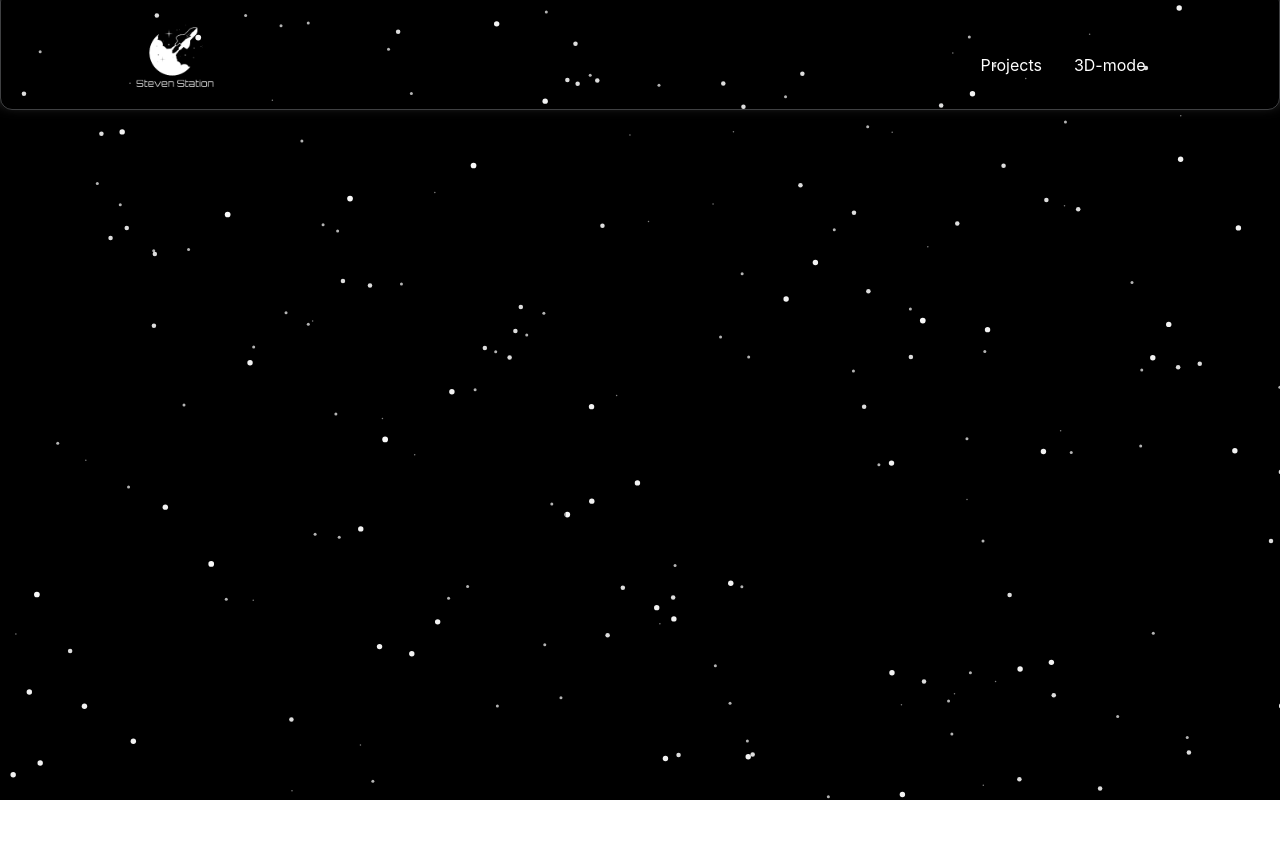
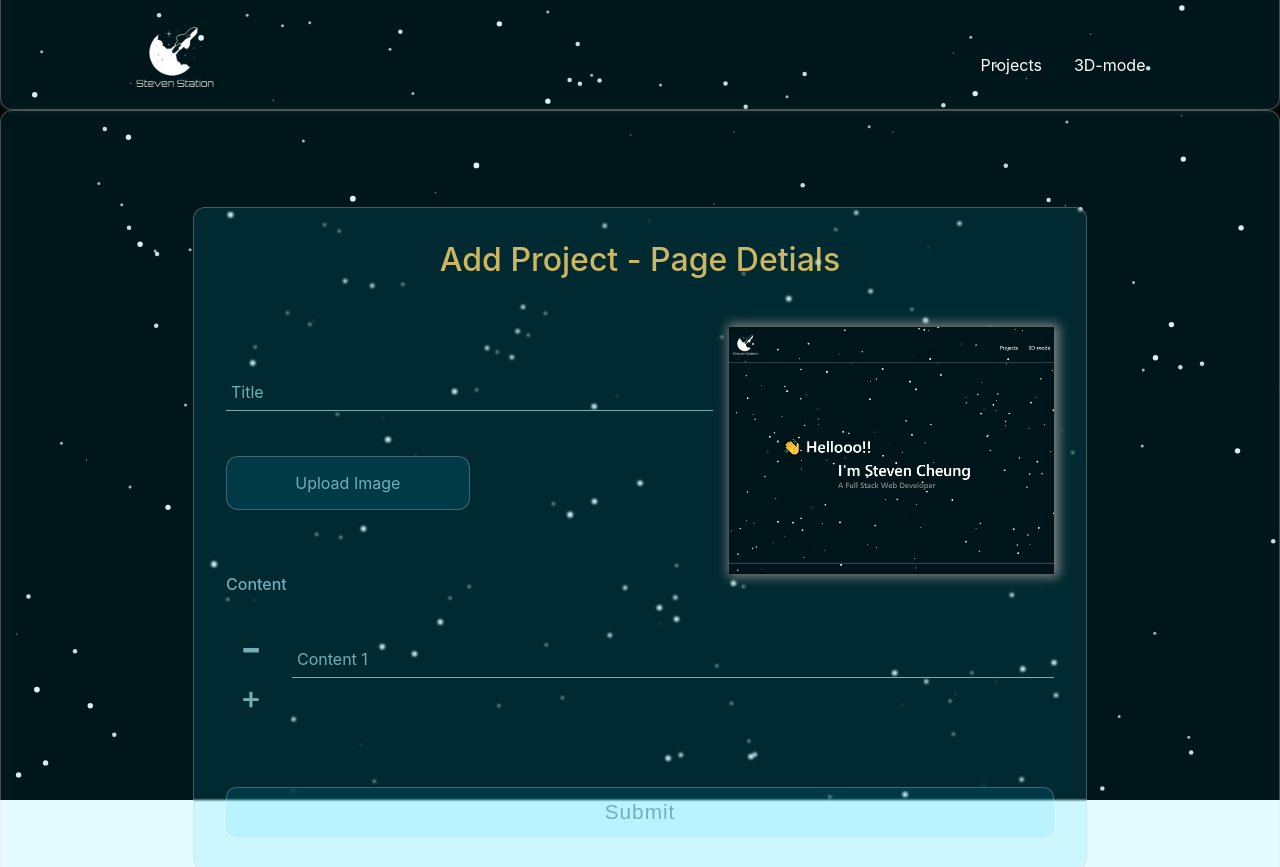
Before and after one commit to Steven-CheungSiuFung/Personal-Portfolio-Website, a Next.js app: page /projects/add-project/1 in a window 1280 px wide. Before the commit this address had no page. Shown: the top 867 px of the page. Built offline with nearby package versions, Linux system fonts and the light colour scheme.

Commit message:
create add-project-detials-page page and the add-project-page-form component

```diff
--- /dev/null
+++ b/components/add-project-page-form/add-project-page-form.component.js
@@ -0,0 +1,193 @@
+import { useState } from "react";
+import Image from "next/image";
+import FormInput from "../form-input/form-input.component";
+
+import MyText from "../utils/my-text/my-text.component";
+import MyButton from "../my-button/my-button.component";
+import Spacer from "../utils/spacer/spacer.component";
+import { colors } from "../utils/colors/colors.styles";
+import {
+  AddProjectFormContainer,
+  FormTitleContainer,
+  ProjectTitleImageContainer,
+  ProjectTitleWrapper,
+  UploadImageButtton,
+  ProjectImageWrapeer,
+  TechStackContainer,
+  TechStackContentButtonWrapper,
+  TechStackContentButton,
+  TechStackContentWrapper,
+} from "./add-project-page-form.styles";
+
+const defaultFormFields = {
+  page: "",
+  content: "",
+  image: {},
+};
+
+// The init state for content and backend content array
+const defaultContent = [
+  {
+    id: "content-0",
+    value: "",
+  },
+];
+
+const AddProjectPageForm = ({ projectId }) => {
+  const [formFields, setFormFields] = useState(defaultFormFields);
+  const [contentArray, setContentArray] = useState(defaultContent);
+  const [imagePreview, setImagePreview] = useState(
+    "/images/personal-portfolio-website.png"
+  );
+  const { page } = formFields;
+
+  // Set {page} input into formFields state
+  const onChangeHandler = (event) => {
+    const { name, value } = event.target;
+    setFormFields({ ...formFields, [name]: value });
+  };
+
+  // Hold {content content}
+  const onContentChange = (event) => {
+    const { id, value } = event.target;
+    const newArray = contentArray.slice();
+    const index = Number(id.split("-")[1]);
+    newArray[index].value = value;
+    setContentArray(newArray);
+  };
+
+  // add a new input field for content content
+  const addContentInput = (event) => {
+    const newNode = {
+      id: `content-${contentArray.length}`,
+      value: "",
+    };
+    const newArray = contentArray.slice();
+    newArray.push(newNode);
+    setContentArray(newArray);
+  };
+
+  // remove the last input field for content content
+  const removeContentInput = (event) => {
+    if (contentArray.length <= 1) return;
+    const newArray = contentArray.slice();
+    newArray.pop();
+    setContentArray(newArray);
+  };
+
+  // upload image, set into image preview and formfields
+  const uploadImageHandler = (event) => {
+    setImagePreview(URL.createObjectURL(event.target.files[0]));
+    setFormFields({ ...formFields, image: event.target.files[0] });
+  };
+
+  // submit form
+  const onSubmitHandler = async (event) => {
+    event.preventDefault();
+
+    console.log("formFileds ==> ", formFields);
+
+    const formData = {
+      ...formFields,
+      content: JSON.stringify(contentArray),
+    };
+
+    console.log("CLient FormData ==> ", formData);
+
+    const body = new FormData();
+    Object.keys(formData).map((key) => {
+      body.append(key, formData[key]);
+    });
+    console.log("dataForm ==> ", body);
+    // const response = await fetch("/api/project/create-project", {
+    //   method: "POST",
+    //   body: body,
+    // });
+    // const data = await response.json();
+    // console.log(data);
+  };
+
+  return (
+    <AddProjectFormContainer>
+      <FormTitleContainer>
+        <MyText size={"2rem"} weight={"500"} color={colors.main} opacity={0.9}>
+          Add Project - Page Detials
+        </MyText>
+      </FormTitleContainer>
+
+      <Spacer position={"top"} size={"3rem"}></Spacer>
+
+      <ProjectTitleImageContainer>
+        {/* Project Title and Upload Image Button */}
+        <ProjectTitleWrapper>
+          <FormInput
+            label="Title"
+            type="text"
+            name="page"
+            value={page}
+            onChange={onChangeHandler}
+          />
+          <UploadImageButtton>
+            Upload Image
+            <input
+              type="file"
+              accept="image/*"
+              name="input-image"
+              onChange={uploadImageHandler}
+              hidden
+            />
+          </UploadImageButtton>
+        </ProjectTitleWrapper>
+
+        {/* Project Image Preview */}
+        <ProjectImageWrapeer>
+          <Image
+            src={imagePreview}
+            alt={`project-img`}
+            layout="fill"
+            objectFit="cover"
+          />
+        </ProjectImageWrapeer>
+      </ProjectTitleImageContainer>
+
+      <MyText size={"1rem"} weight={"500"} color={colors.tech}>
+        Content
+      </MyText>
+      <TechStackContainer>
+        <TechStackContentButtonWrapper>
+          <TechStackContentButton onClick={removeContentInput}>
+            <MyText size={"3rem"} weight={"500"} color={colors.tech}>
+              -
+            </MyText>
+          </TechStackContentButton>
+          <TechStackContentButton onClick={addContentInput}>
+            <MyText size={"2rem"} weight={"500"} color={colors.tech}>
+              +
+            </MyText>
+          </TechStackContentButton>
+        </TechStackContentButtonWrapper>
+        <TechStackContentWrapper>
+          {contentArray.map((item, index) => (
+            <FormInput
+              key={index}
+              id={item.id}
+              label={`Content ${index + 1}`}
+              name={`content-${index}`}
+              type="text"
+              value={item.value}
+              onChange={onContentChange}
+            />
+          ))}
+        </TechStackContentWrapper>
+      </TechStackContainer>
+      <Spacer position={"top"} size={"2rem"}></Spacer>
+
+      <Spacer position={"top"} size={"2rem"}></Spacer>
+      <MyButton buttonTypes={"base"} onClick={onSubmitHandler}>
+        Submit
+      </MyButton>
+    </AddProjectFormContainer>
+  );
+};
+
+export default AddProjectPageForm;
--- /dev/null
+++ b/components/add-project-page-form/add-project-page-form.styles.js
@@ -0,0 +1,79 @@
+import styled from "styled-components";
+import { glassmorphism } from "../utils/glassmorphism/glassmorphism.styles";
+import { colors } from "../utils/colors/colors.styles";
+
+const imageWidth = "400px";
+const imageHeight = "247px";
+
+export const AddProjectFormContainer = styled.form`
+  width: 100%;
+  padding: 2rem;
+  ${glassmorphism.primary};
+  backdrop-filter: blur(1px) saturate(100%);
+`;
+
+export const FormTitleContainer = styled.div`
+  text-align: center;
+`;
+
+export const ProjectTitleImageContainer = styled.div`
+  width: 100%;
+  display: flex;
+  gap: 1rem;
+`;
+
+export const ProjectTitleWrapper = styled.div`
+  flex: 3;
+`;
+
+export const UploadImageButtton = styled.label`
+  width: 50%;
+  display: flex;
+  justify-content: center;
+  align-items: center;
+  padding: 1rem;
+  cursor: pointer;
+  color: ${colors.tech};
+  ${glassmorphism.primary};
+
+  &:hover {
+    color: ${colors.main};
+  }
+`;
+
+export const ProjectImageWrapeer = styled.div`
+  width: ${imageWidth};
+  height: ${imageHeight};
+  display: flex;
+  flex: 2;
+  position: relative;
+  justify-content: center;
+  align-items: center;
+  box-shadow: 2px 0px 10px 3px gray;
+`;
+
+export const TechStackContainer = styled.div`
+  width: 100%;
+  display: flex;
+  gap: 1rem;
+`;
+
+export const TechStackContentButtonWrapper = styled.div`
+  display: flex;
+  flex-direction: column;
+  justify-content: flex-start;
+  padding-top: 1.8rem;
+`;
+
+export const TechStackContentButton = styled.div`
+  width: 50px;
+  height: 50px;
+  display: flex;
+  justify-content: center;
+  align-items: center;
+  cursor: pointer;
+`;
+
+export const TechStackContentWrapper = styled.div`
+  width: 100%;
+`;
--- a/components/add-project-section/add-project-section.component.js
+++ b/components/add-project-section/add-project-section.component.js
@@ -1,11 +1,16 @@
 import AddProjectForm from "../add-project-form/add-project-form.component";
+import AddProjectPageForm from "../add-project-page-form/add-project-page-form.component";
 
 import { AddProjectSectionContainer } from "./add-project-section.styles";
 
-const AddProjectSection = () => {
+const AddProjectSection = ({ projectId }) => {
   return (
     <AddProjectSectionContainer>
-      <AddProjectForm />
+      {projectId ? (
+        <AddProjectPageForm projectId={projectId} />
+      ) : (
+        <AddProjectForm />
+      )}
     </AddProjectSectionContainer>
   );
 };
--- /dev/null
+++ b/pages/projects/add-project/[projectId].js
@@ -0,0 +1,35 @@
+import { Fragment, useEffect } from "react";
+import { gsap } from "gsap/dist/gsap";
+import FooterSection from "../../../components/footer-section/footer-section.component";
+import AddProjectSection from "../../../components/add-project-section/add-project-section.component";
+
+const AddProjectDetialsPage = ({ projectId }) => {
+  useEffect(() => {
+    gsap.from("section", {
+      backgroundColor: "rgba(0, 0, 0, 0)",
+      duration: 1,
+    });
+    gsap.to("section", {
+      backgroundColor: "rgba(0, 210, 255, 0.1)",
+      duration: 1,
+    });
+  }, []);
+  return (
+    <Fragment>
+      <AddProjectSection projectId={projectId} />
+      <FooterSection />
+    </Fragment>
+  );
+};
+
+export default AddProjectDetialsPage;
+
+export const getServerSideProps = (context) => {
+  const { params } = context;
+  const projectId = params.projectId;
+  return {
+    props: {
+      projectId: projectId,
+    },
+  };
+};
--- a/pages/projects/add-project.js
+++ b/pages/projects/add-project/index.js
@@ -1,7 +1,7 @@
 import { Fragment, useEffect } from "react";
 import { gsap } from "gsap/dist/gsap";
-import FooterSection from "../../components/footer-section/footer-section.component";
-import AddProjectSection from "../../components/add-project-section/add-project-section.component";
+import FooterSection from "../../../components/footer-section/footer-section.component";
+import AddProjectSection from "../../../components/add-project-section/add-project-section.component";
 
 const AddProjectPage = () => {
   useEffect(() => {
```
